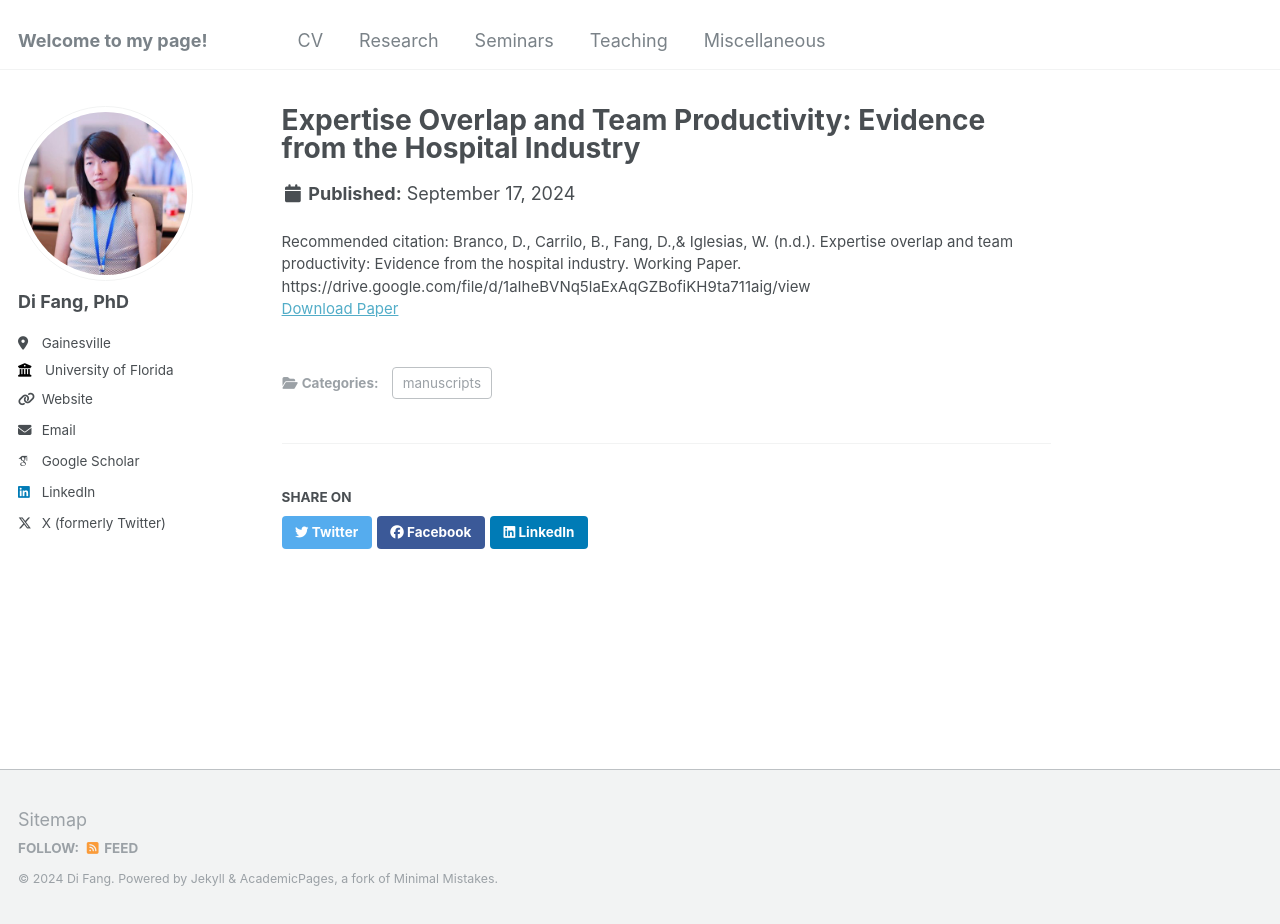
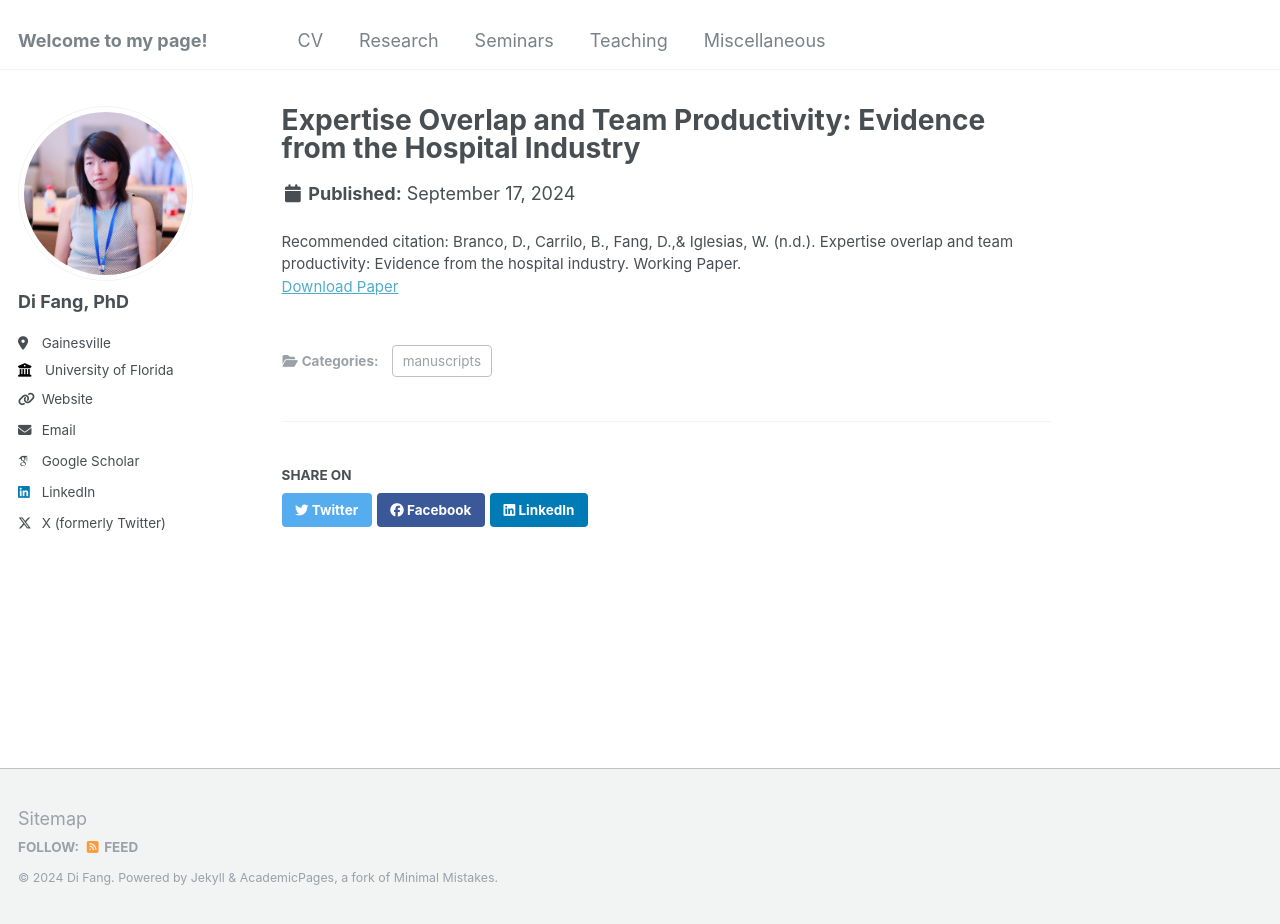
Before and after one commit to fangdi2009/mypage, a Jekyll site: the page built from _publications/wp1.md, in a window 1280 px wide and 924 px high. Built offline with Jekyll 4.4.1, drawn with Linux system fonts in a browser that asks for light colours; some web fonts are replaced; part of the change alters nothing that is shown.

Commit message:
Update wp1.md

```diff
--- a/_publications/wp1.md
+++ b/_publications/wp1.md
@@ -1,11 +1,11 @@
 ---
 title: "Expertise Overlap and Team Productivity: Evidence from the Hospital Industry"
-collection: publications
+#collection: publications
 category: manuscripts
 permalink: 'https://drive.google.com/file/d/1aIheBVNq5laExAqGZBofiKH9ta711aig/view'
 excerpt: 'with Danyelle Branco, Bladimir Carrilo and Wilman Iglesias'
 #date: 2024-04-01
 #venue: 'GitHub Journal of Bugs'
 paperurl: 'https://drive.google.com/file/d/1aIheBVNq5laExAqGZBofiKH9ta711aig/view'
-citation: 'Branco, D., Carrilo, B., Fang, D.,& Iglesias, W. (n.d.). Expertise overlap and team productivity: Evidence from the hospital industry. Working Paper. https://drive.google.com/file/d/1aIheBVNq5laExAqGZBofiKH9ta711aig/view'
+citation: 'Branco, D., Carrilo, B., Fang, D.,& Iglesias, W. (n.d.). Expertise overlap and team productivity: Evidence from the hospital industry. Working Paper.'
 ---
```
